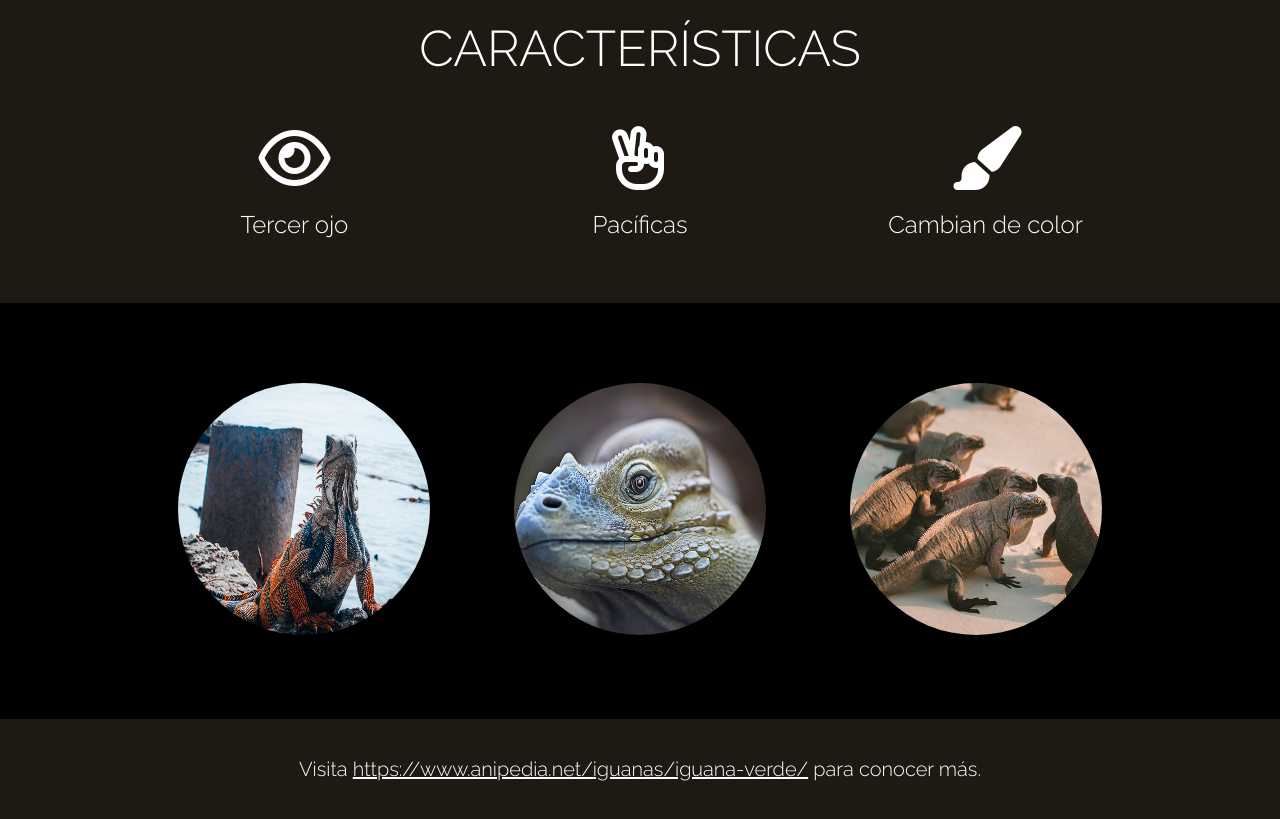
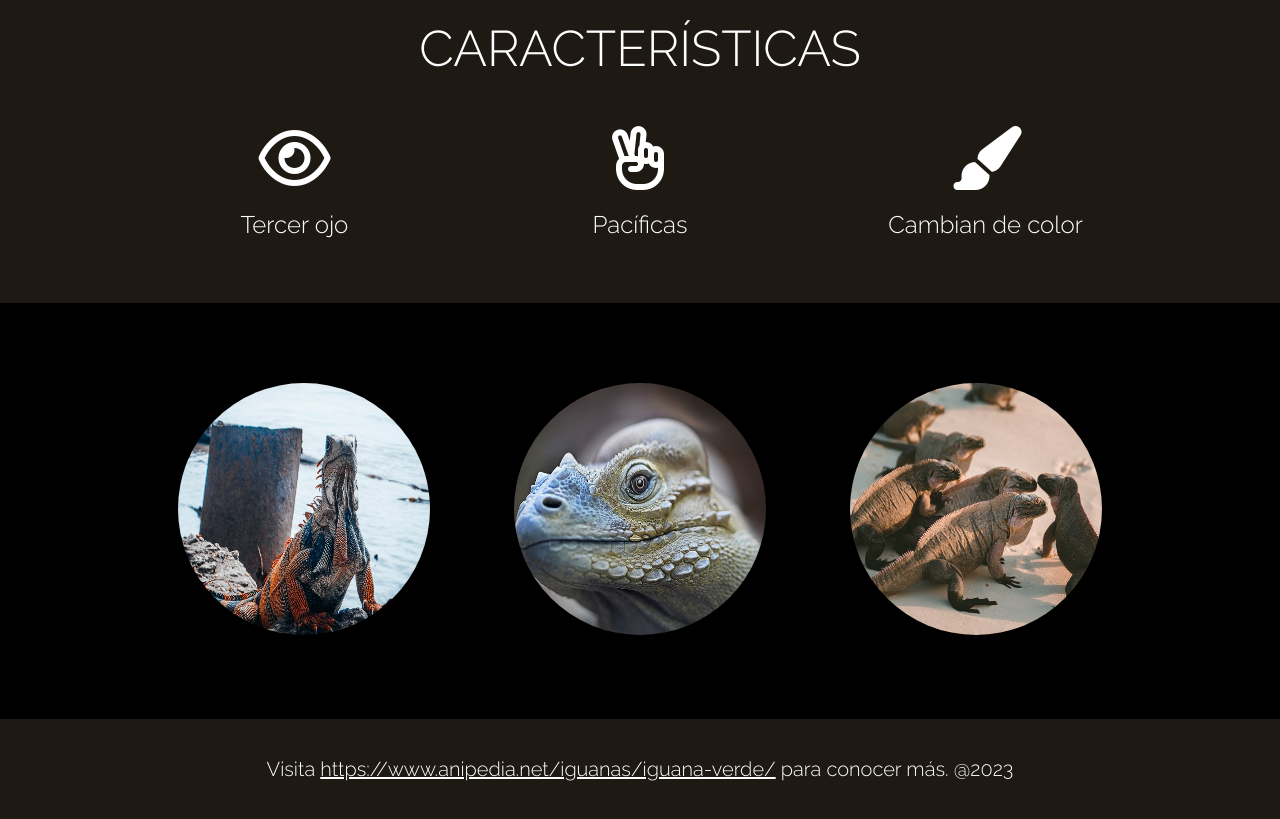
Before and after one commit to dmunoz7/desafio_3_flex_iguanaLeoFigue, a plain HTML site: page index.html in a window 1280 px wide. Shown: the part 1310-2129 px from the top of the page. Drawn offline with Linux system fonts and the light colour scheme.

Commit message:
Se actualiza el home

```diff
--- a/index.html
+++ b/index.html
@@ -60,7 +60,7 @@
         </div>
     </section>
     <footer>
-        <p>Visita <a href="https://www.anipedia.net/iguanas/iguana-verde/" target="_blank">https://www.anipedia.net/iguanas/iguana-verde/</a> para conocer más.</p>
+        <p>Visita <a href="https://www.anipedia.net/iguanas/iguana-verde/" target="_blank">https://www.anipedia.net/iguanas/iguana-verde/</a> para conocer más. @2023</p>
     </footer>
 </body>
 </html>
```
